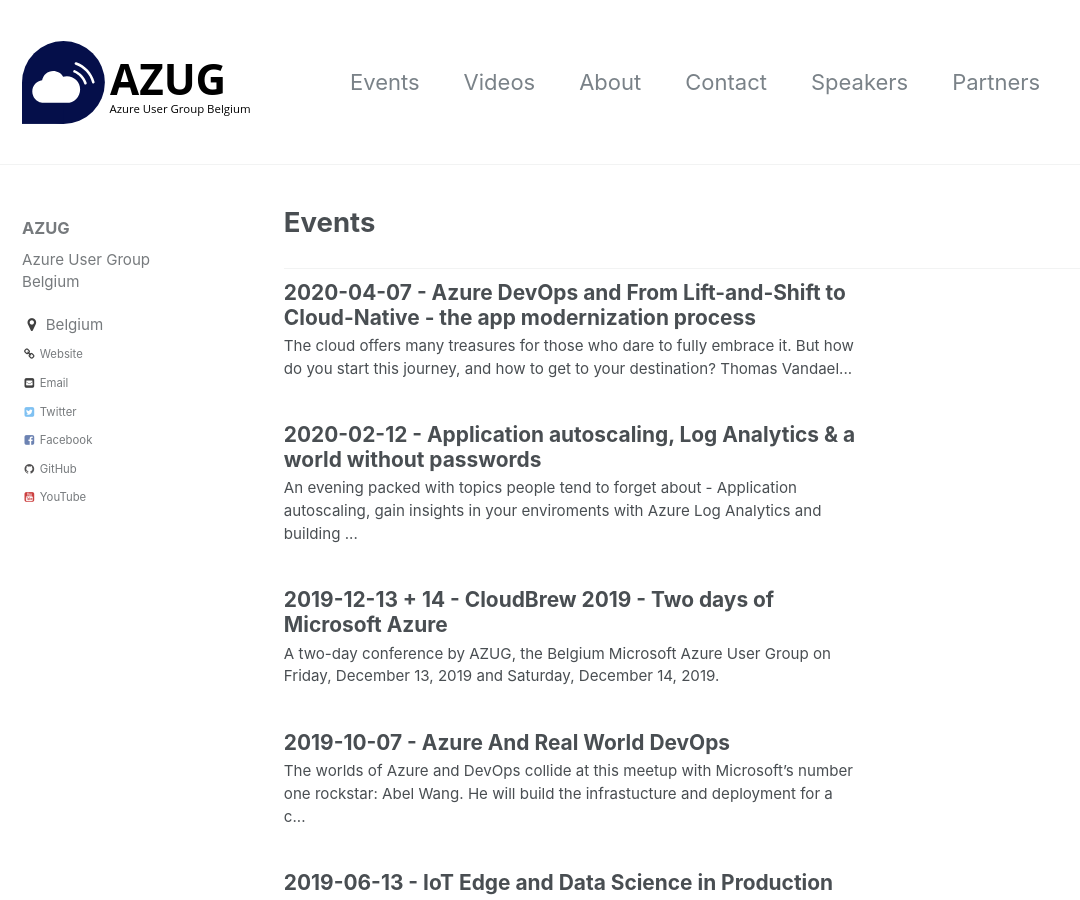
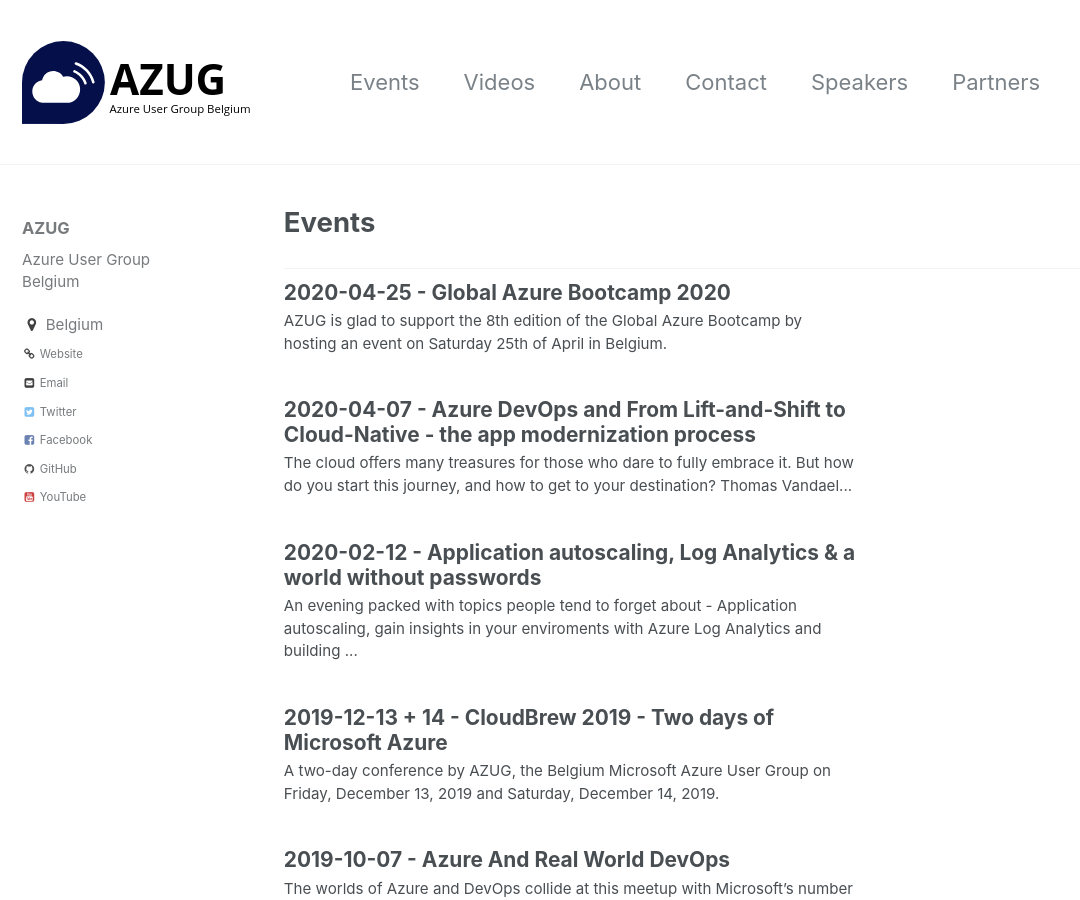
Before and after one commit to AzugBe/azugbe.github.io, a Jekyll site: the page built from _pages/events.html, in a window 1280 px wide and 900 px high. Shown: the whole window, without its empty margins (0-1080 px from the left). Built offline with Jekyll 4.4.1, drawn with Linux system fonts in a browser that asks for light colours; comment, search, counter and statistics services are not loaded.

Commit message:
GAB 2020

```diff
--- /dev/null
+++ b/_posts/events/2020-04-25---global-azure-bootcamp.md
@@ -0,0 +1,47 @@
+---
+layout: single
+title: "2020-04-25 - Global Azure Bootcamp 2020"
+date: 2020-04-25 13:37:00 +0000
+comments: true
+published: true
+categories: ["events"]
+tags: ["Events"]
+alias: ["/events/2020-04-25---global-azure-bootcamp"]
+author: Maarten Balliauw
+redirect_from:
+ - /events/2020-04-25---global-azure-bootcamp.html
+ - /events/2020/04/25/global-azure-bootcamp.html
+---
+
+AZUG is glad to support the 8th edition of the Global Azure Bootcamp by hosting an event on Saturday 25th of April in Belgium.
+
+We will host a full day of Azure sessions, labs or just provide a workspace for people who have been thinking of a side project but are looking for a partner in crime. Networking is key and we want to make it a fun day for every attendee.
+
+## Agenda
+
+Under construction. Our Call for Papers is still open - [submit a session now](https://sessionize.com/global-azure-bootcamp-2020/).
+
+Want to learn more about Global Azure? Check out the [official page](https://globalazure.net/)
+
+## Practical details
+
+**Event date:** April 25, 2020
+
+**Event location:**<br />
+<img width="120" height="60" align="right" alt="" src="/assets/media/sponsors/dexmach-logo.png">DexMach<br />
+Ruisstraat 226<br />
+9140 Temse<br />
+Belgium
+
+## Register via Pretix
+
+<link rel="stylesheet" type="text/css" href="https://pretix.eu/azug/GAB2020/widget/v1.css">
+<script type="text/javascript" src="https://pretix.eu/widget/v1.en.js" async></script>
+<pretix-widget event="https://pretix.eu/azug/GAB2020/"></pretix-widget>
+<noscript>
+   <div class="pretix-widget">
+        <div class="pretix-widget-info-message">
+            JavaScript is disabled in your browser. To access our ticket shop without JavaScript, please <a target="_blank" rel="noopener" href="https://pretix.eu/azug/GAB2020/">click here</a>.
+        </div>
+    </div>
+</noscript>
```
Also changed, not shown: index.md (+3 -0 lines).
